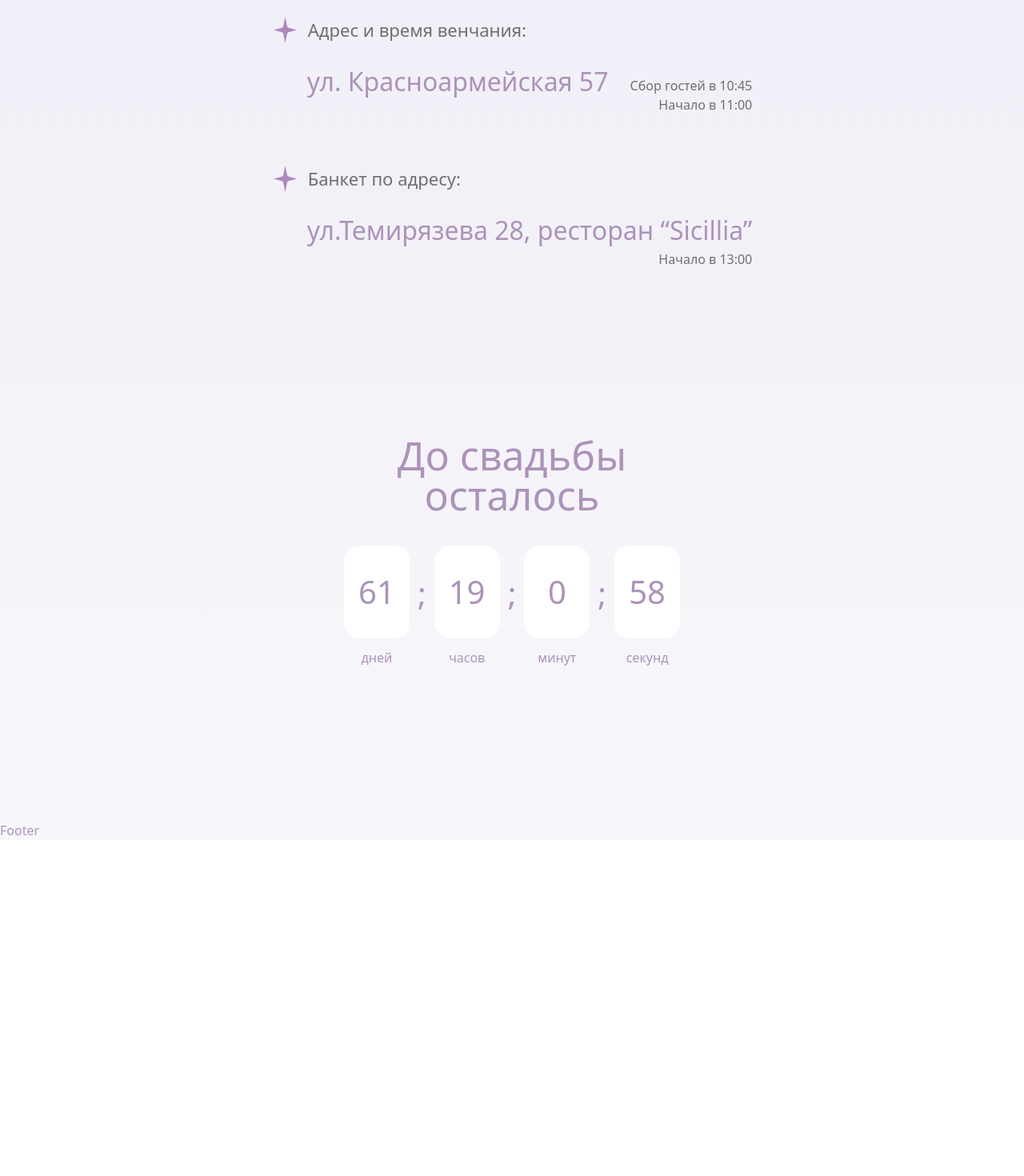
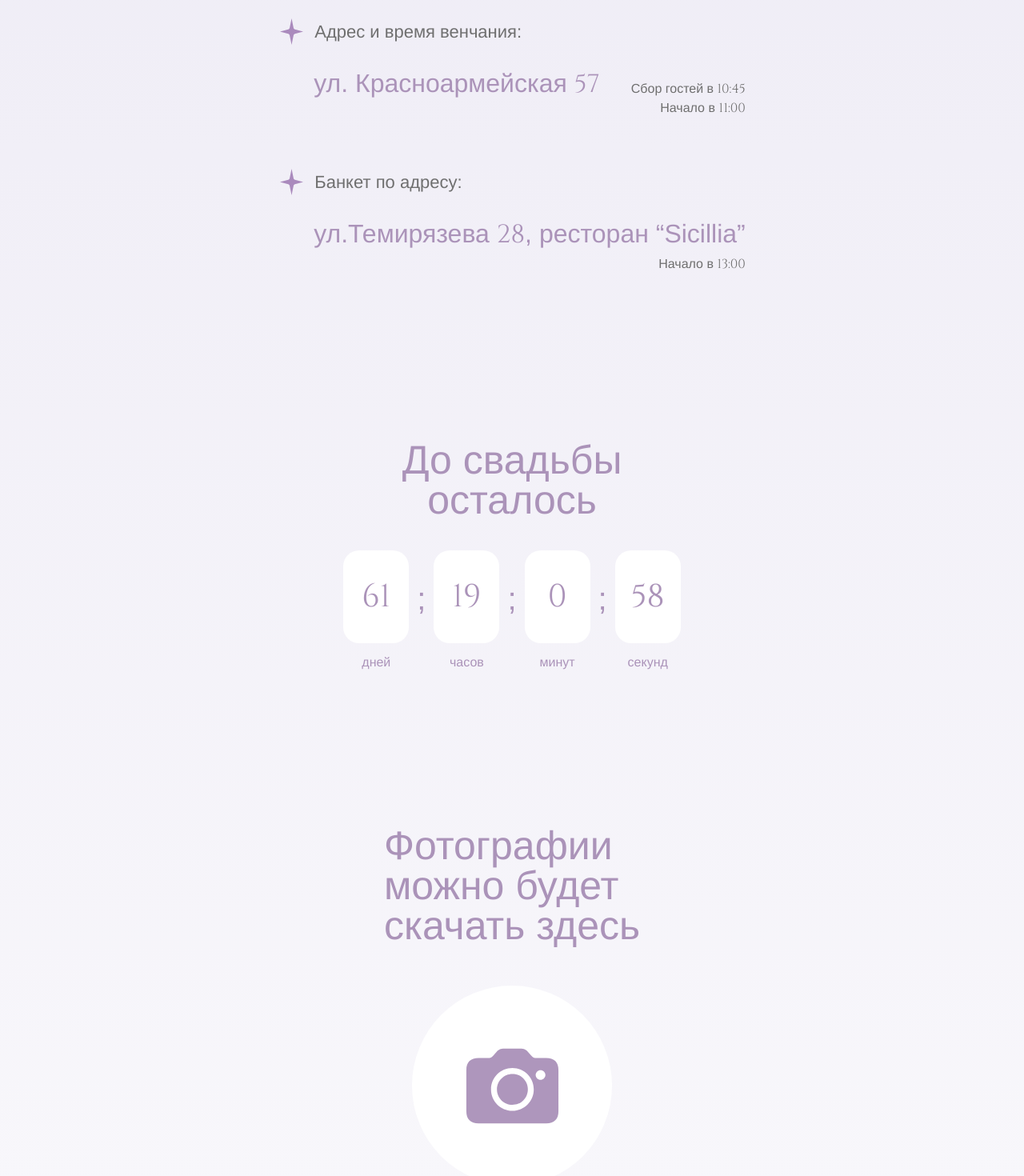
Before and after one commit to Nick715404/wedding-site, a Next.js app: page / in a window 1280 px wide. Shown: the part 1120-2590 px from the top of the page at 80% size. Before the commit the page ends 2170 px from the top, so only its background shows below. Built offline with nearby package versions, Linux system fonts and the light colour scheme.

Commit message:
Pre-prod

```diff
--- a/src/app/layout.tsx
+++ b/src/app/layout.tsx
@@ -12,7 +12,7 @@ type RootLayoutProps = { children: Readonly<React.ReactNode>, };
 export default function RootLayout({ children, }: RootLayoutProps) {
   return (
     <html lang="ru">
-      <body className=" body flex flex-col min-h-dvh text-accent">
+      <body className="font-brld-reg body flex flex-col min-h-dvh text-accent">
         <Header />
         {children}
         <Footer />
--- a/src/app/page.tsx
+++ b/src/app/page.tsx
@@ -1,10 +1,11 @@
-import { Listing, WeddingCounter } from "@/components";
+import { Listing, WeddingCounter, Gallery } from "@/components";
 
 export default function Home() {
   return (
     <main className="flex-grow container flex items-center justify-center flex-col">
       <Listing />
       <WeddingCounter />
+      <Gallery />
     </main>
   );
 }
--- a/src/components/Counter/Counter.tsx
+++ b/src/components/Counter/Counter.tsx
@@ -1,6 +1,7 @@
 'use client';
 import React from 'react';
 import { useCountdown } from './useCounter';
+import { cinzel } from '@/constants';
 
 interface CountdownProps { targetDate: string, };
 
@@ -11,28 +12,28 @@ export const Countdown = ({ targetDate }: CountdownProps) => {
     <div className='flex items-center gap-[10px] md:gap-[6px]'>
 
       <div className="counter-item">
-        <div className="counter-number">{days}</div>
+        <div className={`counter-number ${cinzel.className}`}>{days}</div>
         <span className='counter-text'>Дней</span>
       </div>
 
       <span className='quote'>;</span>
 
       <div className="counter-item">
-        <div className="counter-number">{hours}</div>
+        <div className={`counter-number ${cinzel.className}`}>{hours}</div>
         <span className='counter-text'>часов</span>
       </div>
 
       <span className='quote'>;</span>
 
       <div className="counter-item">
-        <div className="counter-number">{minutes}</div>
+        <div className={`counter-number ${cinzel.className}`}>{minutes}</div>
         <span className='counter-text'>минут</span>
       </div>
 
       <span className='quote'>;</span>
 
       <div className="counter-item">
-        <div className="counter-number">{seconds}</div>
+        <div className={`counter-number ${cinzel.className}`}>{seconds}</div>
         <span className='counter-text'>секунд</span>
       </div>
 
--- /dev/null
+++ b/src/components/Gallery.tsx
@@ -0,0 +1,16 @@
+import Image from "next/image";
+import Link from "next/link";
+
+export const Gallery = () => {
+  return (
+    <section className="flex flex-col items-center ">
+      <h2 className="text-[50px] leading-[100%] mb-[50px] md:mb-[40px] md:text-[30px]">
+        Фотографии <br /> можно будет <br /> скачать здесь
+      </h2>
+      <div className="relative w-[250px] aspect-square bg-white rounded-full flex items-center justify-center">
+        <Image width={117} height={117} src="/images/svg/camera.svg" alt="Иконка для ссылки на фотографии" />
+        <Link className="absolute top-0 left-0 w-full h-full" href="#"></Link>
+      </div>
+    </section>
+  );
+};
--- a/src/components/Header.tsx
+++ b/src/components/Header.tsx
@@ -1,6 +1,6 @@
 import Image from "next/image";
 import { MotionBox } from "./MotionBox";
-import { mainInfo } from "@/constants";
+import { cinzel } from "@/constants";
 
 export const Header = () => {
   return (
@@ -9,7 +9,7 @@ export const Header = () => {
 
         <MotionBox className="relative flex items-center justify-center w-[226px] h-[123px] mb-28 md:w-[136px] md:h-[74px] md:mb-[70px]">
           <Image className="absolute w-[226px] md:w-[136px]" priority width={226} height={123} style={{ height: 'auto' }} src="/images/png/stars-circle.svg" alt="Дата свадьбы" />
-          <span className="block font-brld-reg mt-[10px] text-4xl md:text-xl">17/08/24</span>
+          <span className={`block font-brld-reg mt-[10px] text-4xl md:text-xl ${cinzel.className}`}>17/08/24</span>
         </MotionBox>
 
         <div className="relative mb-24 md:mb-16">
--- a/src/components/Listing.tsx
+++ b/src/components/Listing.tsx
@@ -1,4 +1,4 @@
-import { mainInfo } from "@/constants";
+import { cinzel, mainInfo } from "@/constants";
 import Image from "next/image";
 
 export const Listing = () => {
@@ -10,7 +10,7 @@ export const Listing = () => {
             <Image className="md:w-[24px] h-auto" width={33} height={33} src="/images/svg/star.svg" alt="Иконка зведочки" />
             <p>Церемония венчания состоится:</p>
           </div>
-          <span className="list-descritption">17 августа 2024</span>
+          <span className="list-descritption"><span className={cinzel.className}>17</span> августа <span className={cinzel.className}>2024</span></span>
         </li>
 
         <li className="list-item">
@@ -19,10 +19,12 @@ export const Listing = () => {
             <p>Адрес и время венчания:</p>
           </div>
           <div className="flex flex-col">
-            <span className="list-descritption">ул. Красноармейская 57</span>
+            <span className="list-descritption">ул. Красноармейская <span className={cinzel.className}>57</span></span>
             <div className="flex flex-col items-end -mt-[31px] md:-mt-[0] md:items-start md:ml-[32px] list-children">
-              <span className="list-children-item">Сбор гостей в 10:45</span>
-              <span className="list-children-item">Начало в {mainInfo.startOfWedding}</span>
+              <span className="list-children-item">Сбор гостей в <span className={cinzel.className}>10:45</span></span>
+              <span className="list-children-item">
+                Начало в <span className={cinzel.className}>{mainInfo.startOfWedding}</span>
+              </span>
             </div>
           </div>
         </li>
@@ -32,9 +34,11 @@ export const Listing = () => {
             <Image className="md:w-[24px] h-auto" width={33} height={33} src="/images/svg/star.svg" alt="Иконка зведочки" />
             <p>Банкет по адресу:</p>
           </div>
-          <span className="list-descritption">{mainInfo.addressOfBanket}</span>
+          <span className="list-descritption">
+            ул.Темирязева <span className={cinzel.className}>28</span>, ресторан “Sicillia”
+          </span>
           <div className="flex flex-col items-end list-children md:items-start ml-[32px]">
-            <span className="list-children-item">Начало в {mainInfo.startOfBanket}</span>
+            <span className="list-children-item">Начало в <span className={cinzel.className}>{mainInfo.startOfBanket}</span></span>
           </div>
         </li>
 
--- a/src/components/index.ts
+++ b/src/components/index.ts
@@ -3,4 +3,5 @@ export { Footer } from "./Footer";
 export { Listing } from "./Listing";
 export { useCountdown } from './Counter/useCounter';
 export { WeddingCounter } from "./WeddingCounter";
+export { Gallery } from "./Gallery";
 // export {} from "";
--- a/src/constants.ts
+++ b/src/constants.ts
@@ -1,6 +1,13 @@
+import { Cinzel } from "next/font/google"
+
 export const mainInfo = {
   guestsTime: "10:45",
   startOfWedding: "11:00",
-  addressOfBanket: "ул.Темирязева 28, ресторан “Sicillia”",
   startOfBanket: "13:00",
-}
+};
+
+export const cinzel = Cinzel({
+  subsets: ["latin"],
+  weight: '400',
+  display: 'swap',
+})
```
Also changed, not shown: public/images/svg/camera.svg (added).
